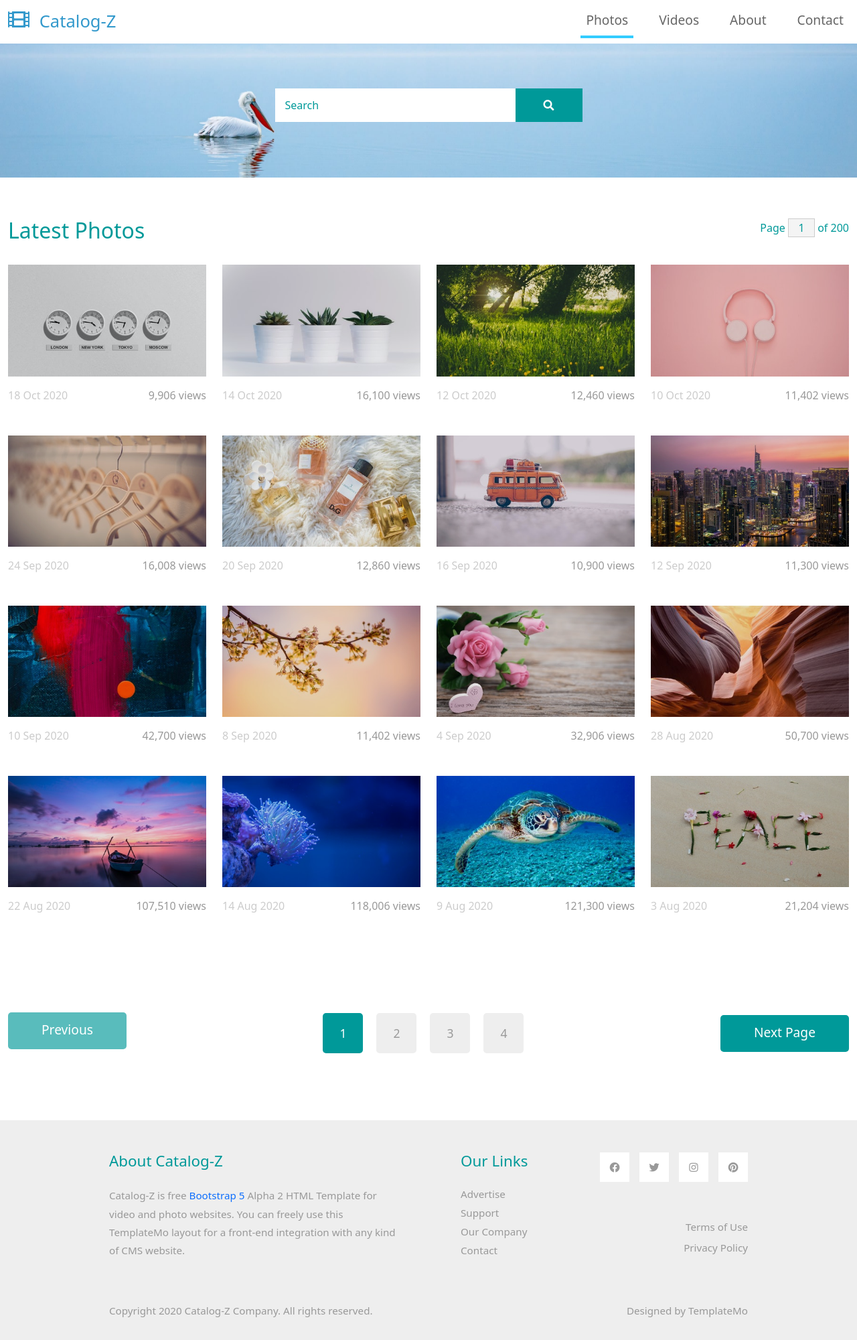
After one commit to d1fficult87/SJ_PROJEKT, a PHP site: page /index.php in a window 1280 px wide. The commit adds this page. Shown: the whole page at 67% size. Run offline with PHP 8.4, Linux system fonts and the light colour scheme.

Commit message:
header & footer + rename html

```diff
--- a/index.html
+++ b/index.php
@@ -1,3 +1,7 @@
+<?php
+    require 'partial/header.php';
+?>
+
 <!DOCTYPE html>
 <html lang="en">
 <head>
@@ -78,7 +56,7 @@ https://templatemo.com/tm-556-catalog-z
                     <img src="img/img-03.jpg" alt="Image" class="img-fluid">
                     <figcaption class="d-flex align-items-center justify-content-center">
                         <h2>Clocks</h2>
-                        <a href="photo-detail.html">View more</a>
+                        <a href="photo-detail.php">View more</a>
                     </figcaption>
                 </figure>
                 <div class="d-flex justify-content-between tm-text-gray">
@@ -91,7 +69,7 @@ https://templatemo.com/tm-556-catalog-z
                     <img src="img/img-04.jpg" alt="Image" class="img-fluid">
                     <figcaption class="d-flex align-items-center justify-content-center">
                         <h2>Plants</h2>
-                        <a href="photo-detail.html">View more</a>
+                        <a href="photo-detail.php">View more</a>
                     </figcaption>
                 </figure>
                 <div class="d-flex justify-content-between tm-text-gray">
@@ -104,7 +82,7 @@ https://templatemo.com/tm-556-catalog-z
                     <img src="img/img-05.jpg" alt="Image" class="img-fluid">
                     <figcaption class="d-flex align-items-center justify-content-center">
                         <h2>Morning</h2>
-                        <a href="photo-detail.html">View more</a>
+                        <a href="photo-detail.php">View more</a>
                     </figcaption>
                 </figure>
                 <div class="d-flex justify-content-between tm-text-gray">
@@ -117,7 +95,7 @@ https://templatemo.com/tm-556-catalog-z
                     <img src="img/img-06.jpg" alt="Image" class="img-fluid">
                     <figcaption class="d-flex align-items-center justify-content-center">
                         <h2>Pinky</h2>
-                        <a href="photo-detail.html">View more</a>
+                        <a href="photo-detail.php">View more</a>
                     </figcaption>
                 </figure>
                 <div class="d-flex justify-content-between tm-text-gray">
@@ -131,7 +109,7 @@ https://templatemo.com/tm-556-catalog-z
                     <img src="img/img-01.jpg" alt="Image" class="img-fluid">
                     <figcaption class="d-flex align-items-center justify-content-center">
                         <h2>Hangers</h2>
-                        <a href="photo-detail.html">View more</a>
+                        <a href="photo-detail.php">View more</a>
                     </figcaption>
                 </figure>
                 <div class="d-flex justify-content-between tm-text-gray">
@@ -144,7 +122,7 @@ https://templatemo.com/tm-556-catalog-z
                     <img src="img/img-02.jpg" alt="Image" class="img-fluid">
                     <figcaption class="d-flex align-items-center justify-content-center">
                         <h2>Perfumes</h2>
-                        <a href="photo-detail.html">View more</a>
+                        <a href="photo-detail.php">View more</a>
                     </figcaption>
                 </figure>
                 <div class="d-flex justify-content-between tm-text-gray">
@@ -157,7 +135,7 @@ https://templatemo.com/tm-556-catalog-z
                     <img src="img/img-07.jpg" alt="Image" class="img-fluid">
                     <figcaption class="d-flex align-items-center justify-content-center">
                         <h2>Bus</h2>
-                        <a href="photo-detail.html">View more</a>
+                        <a href="photo-detail.php">View more</a>
                     </figcaption>
                 </figure>
                 <div class="d-flex justify-content-between tm-text-gray">
@@ -170,7 +148,7 @@ https://templatemo.com/tm-556-catalog-z
                     <img src="img/img-08.jpg" alt="Image" class="img-fluid">
                     <figcaption class="d-flex align-items-center justify-content-center">
                         <h2>New York</h2>
-                        <a href="photo-detail.html">View more</a>
+                        <a href="photo-detail.php">View more</a>
                     </figcaption>
                 </figure>
                 <div class="d-flex justify-content-between tm-text-gray">
@@ -183,7 +161,7 @@ https://templatemo.com/tm-556-catalog-z
                     <img src="img/img-09.jpg" alt="Image" class="img-fluid">
                     <figcaption class="d-flex align-items-center justify-content-center">
                         <h2>Abstract</h2>
-                        <a href="photo-detail.html">View more</a>
+                        <a href="photo-detail.php">View more</a>
                     </figcaption>
                 </figure>
                 <div class="d-flex justify-content-between tm-text-gray">
@@ -196,7 +174,7 @@ https://templatemo.com/tm-556-catalog-z
                     <img src="img/img-10.jpg" alt="Image" class="img-fluid">
                     <figcaption class="d-flex align-items-center justify-content-center">
                         <h2>Flowers</h2>
-                        <a href="photo-detail.html">View more</a>
+                        <a href="photo-detail.php">View more</a>
                     </figcaption>
                 </figure>
                 <div class="d-flex justify-content-between tm-text-gray">
@@ -209,7 +187,7 @@ https://templatemo.com/tm-556-catalog-z
                     <img src="img/img-11.jpg" alt="Image" class="img-fluid">
                     <figcaption class="d-flex align-items-center justify-content-center">
                         <h2>Rosy</h2>
-                        <a href="photo-detail.html">View more</a>
+                        <a href="photo-detail.php">View more</a>
                     </figcaption>
                 </figure>
                 <div class="d-flex justify-content-between tm-text-gray">
@@ -222,7 +200,7 @@ https://templatemo.com/tm-556-catalog-z
                     <img src="img/img-12.jpg" alt="Image" class="img-fluid">
                     <figcaption class="d-flex align-items-center justify-content-center">
                         <h2>Rocki</h2>
-                        <a href="photo-detail.html">View more</a>
+                        <a href="photo-detail.php">View more</a>
                     </figcaption>
                 </figure>
                 <div class="d-flex justify-content-between tm-text-gray">
@@ -235,7 +213,7 @@ https://templatemo.com/tm-556-catalog-z
                     <img src="img/img-13.jpg" alt="Image" class="img-fluid">
                     <figcaption class="d-flex align-items-center justify-content-center">
                         <h2>Purple</h2>
-                        <a href="photo-detail.html">View more</a>
+                        <a href="photo-detail.php">View more</a>
                     </figcaption>
                 </figure>
                 <div class="d-flex justify-content-between tm-text-gray">
@@ -248,7 +226,7 @@ https://templatemo.com/tm-556-catalog-z
                     <img src="img/img-14.jpg" alt="Image" class="img-fluid">
                     <figcaption class="d-flex align-items-center justify-content-center">
                         <h2>Sea</h2>
-                        <a href="photo-detail.html">View more</a>
+                        <a href="photo-detail.php">View more</a>
                     </figcaption>
                 </figure>
                 <div class="d-flex justify-content-between tm-text-gray">
@@ -261,7 +239,7 @@ https://templatemo.com/tm-556-catalog-z
                     <img src="img/img-15.jpg" alt="Image" class="img-fluid">
                     <figcaption class="d-flex align-items-center justify-content-center">
                         <h2>Turtle</h2>
-                        <a href="photo-detail.html">View more</a>
+                        <a href="photo-detail.php">View more</a>
                     </figcaption>
                 </figure>
                 <div class="d-flex justify-content-between tm-text-gray">
@@ -274,7 +252,7 @@ https://templatemo.com/tm-556-catalog-z
                     <img src="img/img-16.jpg" alt="Image" class="img-fluid">
                     <figcaption class="d-flex align-items-center justify-content-center">
                         <h2>Peace</h2>
-                        <a href="photo-detail.html">View more</a>
+                        <a href="photo-detail.php">View more</a>
                     </figcaption>
                 </figure>
                 <div class="d-flex justify-content-between tm-text-gray">
@@ -343,3 +285,7 @@ https://templatemo.com/tm-556-catalog-z
     </script>
 </body>
 </html>
+
+<?php
+    require 'partial/footer.php';
+?>
--- /dev/null
+++ b/partial/footer.php
@@ -0,0 +1,37 @@
+<footer class="tm-bg-gray pt-5 pb-3 tm-text-gray tm-footer">
+        <div class="container-fluid tm-container-small">
+            <div class="row">
+                <div class="col-lg-6 col-md-12 col-12 px-5 mb-5">
+                    <h3 class="tm-text-primary mb-4 tm-footer-title">About Catalog-Z</h3>
+                    <p>Catalog-Z is free <a rel="sponsored" href="https://v5.getbootstrap.com/">Bootstrap 5</a> Alpha 2 HTML Template for video and photo websites. You can freely use this TemplateMo layout for a front-end integration with any kind of CMS website.</p>
+                </div>
+                <div class="col-lg-3 col-md-6 col-sm-6 col-12 px-5 mb-5">
+                    <h3 class="tm-text-primary mb-4 tm-footer-title">Our Links</h3>
+                    <ul class="tm-footer-links pl-0">
+                        <li><a href="#">Advertise</a></li>
+                        <li><a href="#">Support</a></li>
+                        <li><a href="#">Our Company</a></li>
+                        <li><a href="#">Contact</a></li>
+                    </ul>
+                </div>
+                <div class="col-lg-3 col-md-6 col-sm-6 col-12 px-5 mb-5">
+                    <ul class="tm-social-links d-flex justify-content-end pl-0 mb-5">
+                        <li class="mb-2"><a href="https://facebook.com"><i class="fab fa-facebook"></i></a></li>
+                        <li class="mb-2"><a href="https://twitter.com"><i class="fab fa-twitter"></i></a></li>
+                        <li class="mb-2"><a href="https://instagram.com"><i class="fab fa-instagram"></i></a></li>
+                        <li class="mb-2"><a href="https://pinterest.com"><i class="fab fa-pinterest"></i></a></li>
+                    </ul>
+                    <a href="#" class="tm-text-gray text-right d-block mb-2">Terms of Use</a>
+                    <a href="#" class="tm-text-gray text-right d-block">Privacy Policy</a>
+                </div>
+            </div>
+            <div class="row">
+                <div class="col-lg-8 col-md-7 col-12 px-5 mb-3">
+                    Copyright 2020 Catalog-Z Company. All rights reserved.
+                </div>
+                <div class="col-lg-4 col-md-5 col-12 px-5 text-right">
+                    Designed by <a href="https://templatemo.com" class="tm-text-gray" rel="sponsored" target="_parent">TemplateMo</a>
+                </div>
+            </div>
+        </div>
+    </footer>
--- /dev/null
+++ b/partial/header.php
@@ -0,0 +1,27 @@
+<nav class="navbar navbar-expand-lg">
+        <div class="container-fluid">
+            <a class="navbar-brand" href="#">
+                <i class="fas fa-film mr-2"></i>
+                Catalog-Z
+            </a>
+            <button class="navbar-toggler" type="button" data-toggle="collapse" data-target="#navbarSupportedContent" aria-controls="navbarSupportedContent" aria-expanded="false" aria-label="Toggle navigation">
+                <i class="fas fa-bars"></i>
+            </button>
+            <div class="collapse navbar-collapse" id="navbarSupportedContent">
+            <ul class="navbar-nav ml-auto mb-2 mb-lg-0">
+                <li class="nav-item">
+                    <a class="nav-link nav-link-1 active" aria-current="page" href="index.php">Photos</a>
+                </li>
+                <li class="nav-item">
+                    <a class="nav-link nav-link-2" href="videos.php">Videos</a>
+                </li>
+                <li class="nav-item">
+                    <a class="nav-link nav-link-3" href="about.php">About</a>
+                </li>
+                <li class="nav-item">
+                    <a class="nav-link nav-link-4" href="contact.php">Contact</a>
+                </li>
+            </ul>
+            </div>
+        </div>
+</nav>
```
Also changed, not shown: other parts of index.php (+2 -64 lines), about.php (renamed from about.html, +5 -5 lines), contact.php (renamed from contact.html, +5 -5 lines), photo-detail.php (renamed from video-detail.html, +20 -25 lines), video-detail.php (renamed from photo-detail.html, +25 -20 lines), videos.php (renamed from videos.html, +21 -21 lines).
